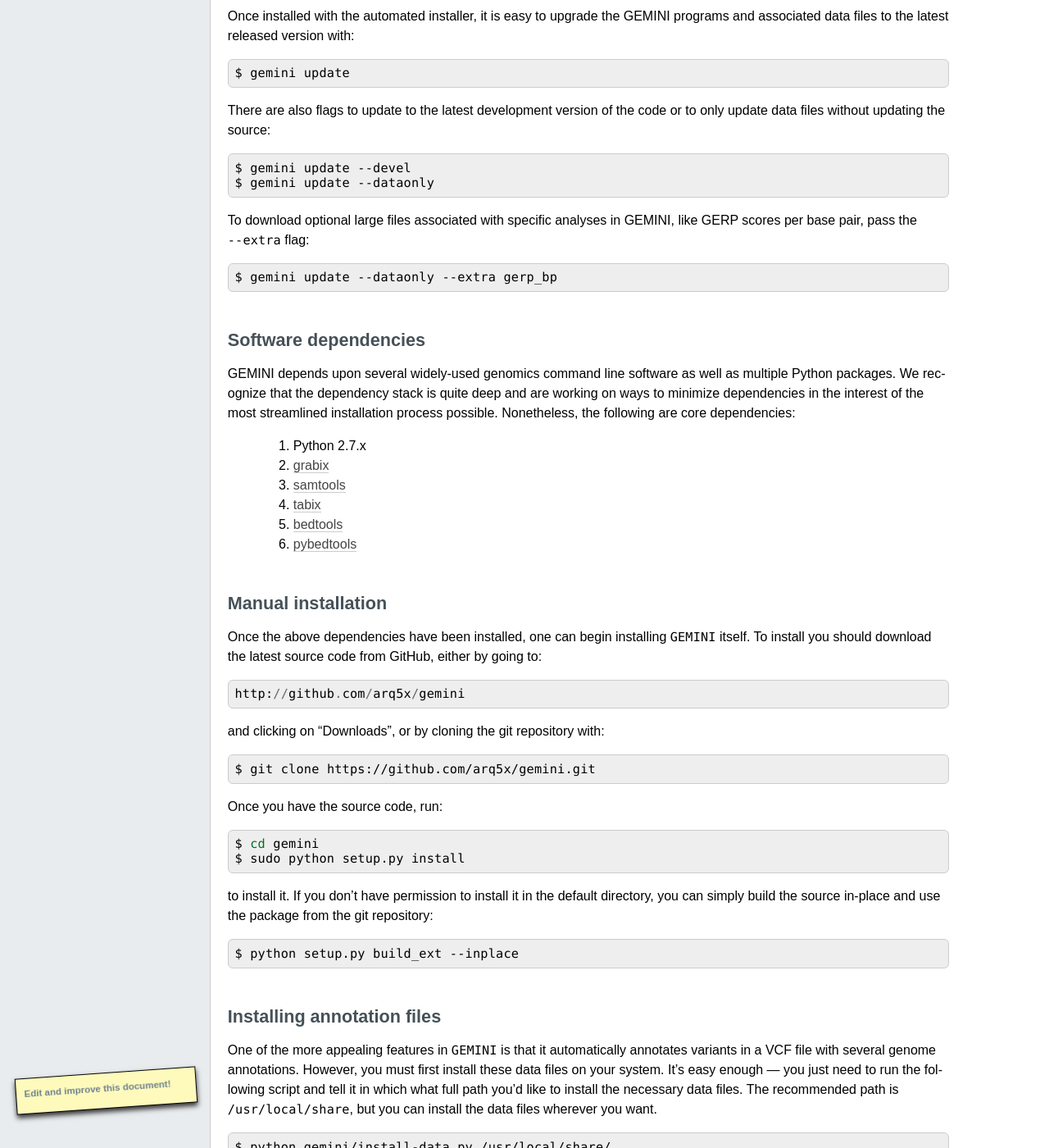
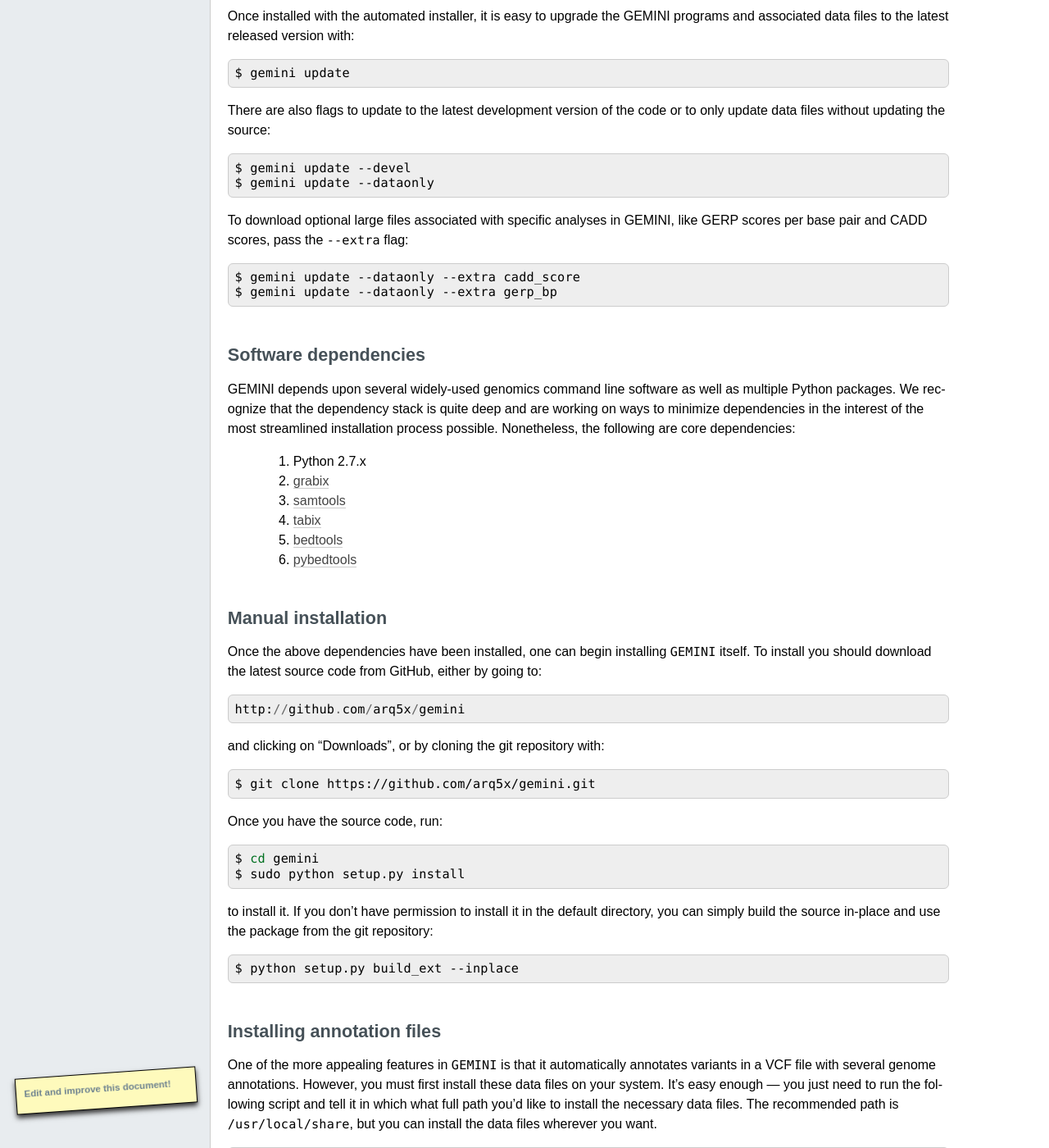
Before and after one commit to arq5x/gemini, a Sphinx documentation site: the page built from docs/content/installation.rst, in a window 1280 px wide and 1400 px high, scrolled down 2173 px. Shown: the whole window at 82% size. Built offline with Sphinx 7.4.7, drawn with Linux system fonts in a browser that asks for light colours; formulas are drawn with MathJax 3; pages that are not in the unit, such as notebooks, are missing from menus; comment, search, counter and statistics services are not loaded; the version number is read from the project's files by our own code; some of the changed text lies outside the part shown.

Commit message:
notes for installing CADD data files

```diff
--- a/docs/content/installation.rst
+++ b/docs/content/installation.rst
@@ -157,10 +157,11 @@
     $ gemini update --dataonly
 
 To download optional large files associated with specific analyses in GEMINI,
-like GERP scores per base pair, pass the ``--extra`` flag:
+like GERP scores per base pair and CADD scores, pass the ``--extra`` flag:
 
 .. code-block:: bash
 
+    $ gemini update --dataonly --extra cadd_score
     $ gemini update --dataonly --extra gerp_bp
 
 Software dependencies
@@ -221,6 +222,13 @@
 
     $ python gemini/install-data.py /usr/local/share/
 
+.. note::
+
+	Annotation files like GERP at base pair resolution and CADD scores are not part of this
+	default installation owing to their large file size. They may however be installed as
+	additional data files using the ``gemini update --dataonly`` option, with the flag
+	``--extra`` for ``gerp_bp`` and ``cadd_score``.
+
 Using previously installed annotation files
 ===============================================================
 If you have installed GEMINI with the annotation files on a server and you can NFS mount
```
